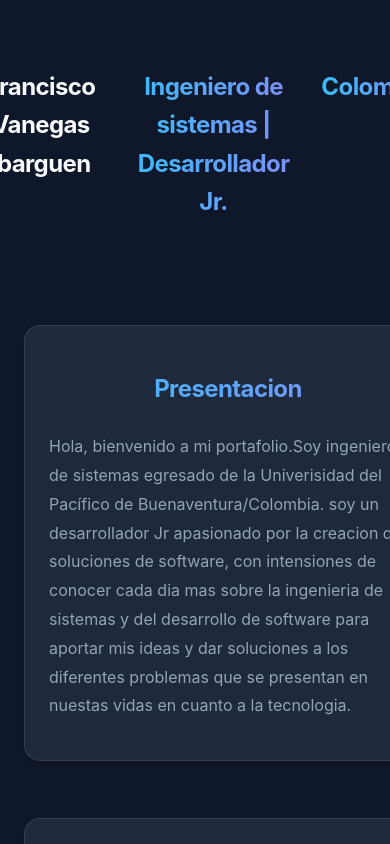
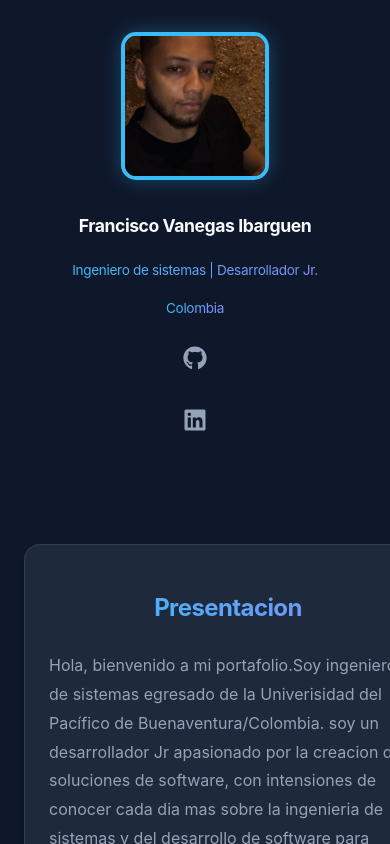
Before and after one commit to FranciscoDJVI/Portafolio, a React (Vite) app in the folder portafolio/: page / in a window 390 px wide. Shown: the top 844 px of the page. Built offline with nearby package versions, Linux system fonts and the light colour scheme.

Commit message:
updating responsive desing for moviles and correct fadeinsections for the component Projects.jsx

```diff
--- a/portafolio/src/App.css
+++ b/portafolio/src/App.css
@@ -163,6 +163,22 @@ a:hover {
 .avatar a:hover {
   color: var(--accent-primary);
   transform: translateY(-3px);
+}
+
+.avatar h1 {
+  font-size: 1.5rem;
+  font-weight: 700;
+  color: var(--text-primary);
+  margin: 0.5rem 0;
+  text-align: center;
+}
+
+.avatar h2 {
+  font-size: 1.1rem;
+  font-weight: 400;
+  color: var(--text-secondary);
+  margin: 0.25rem 0;
+  text-align: center;
 }
 
 
@@ -579,6 +595,33 @@ a:hover {
     height: 180px;
   }
 
+  .avatar {
+    flex-direction: column;
+    align-items: center;
+    margin-bottom: 3rem;
+  }
+
+  .avatar aside {
+    flex-direction: column;
+    align-items: center;
+    text-align: center;
+    margin-top: 1.5rem;
+    gap: 0.5rem;
+  }
+
+  .avatar h1 {
+    font-size: 1.25rem;
+  }
+
+  .avatar h2 {
+    font-size: 0.95rem;
+  }
+
+  .avatar a {
+    font-size: 1.75rem;
+    margin: 0.5rem;
+  }
+
   .skills {
     gap: 1rem;
   }
@@ -639,8 +682,20 @@ a:hover {
   }
 
   .avatar .avatar-img {
-    width: 150px;
-    height: 150px;
+    width: 140px;
+    height: 140px;
+  }
+
+  .avatar h1 {
+    font-size: 1.1rem;
+  }
+
+  .avatar h2 {
+    font-size: 0.85rem;
+  }
+
+  .avatar a {
+    font-size: 1.5rem;
   }
 
   .project-header h3 {
--- a/portafolio/src/hooks/useOnScreen.jsx
+++ b/portafolio/src/hooks/useOnScreen.jsx
@@ -10,7 +10,8 @@ export default function useOnScreen() {
         setIntersecting(entry.isIntersecting);
       },
       {
-        threshold: 0.5,
+        threshold: 0.1,
+        rootMargin: "0px 0px -100px 0px",
       },
     );
     if (ref.current) {
```
